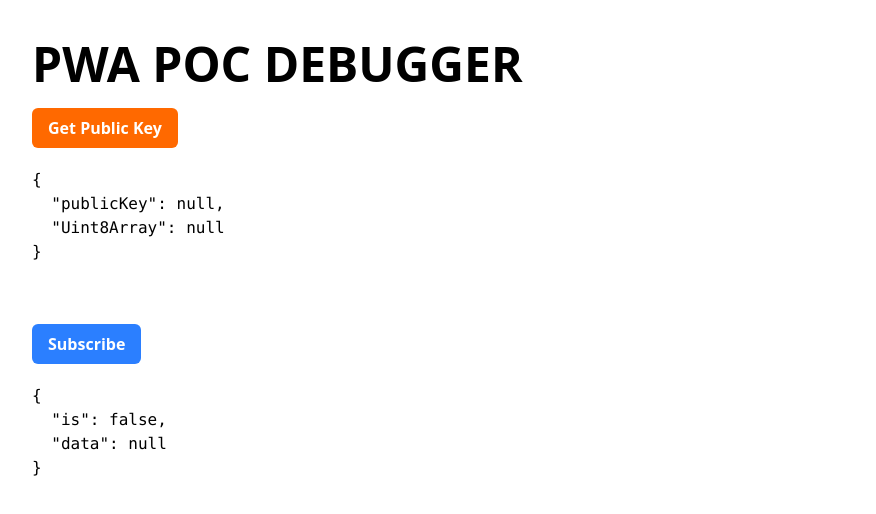
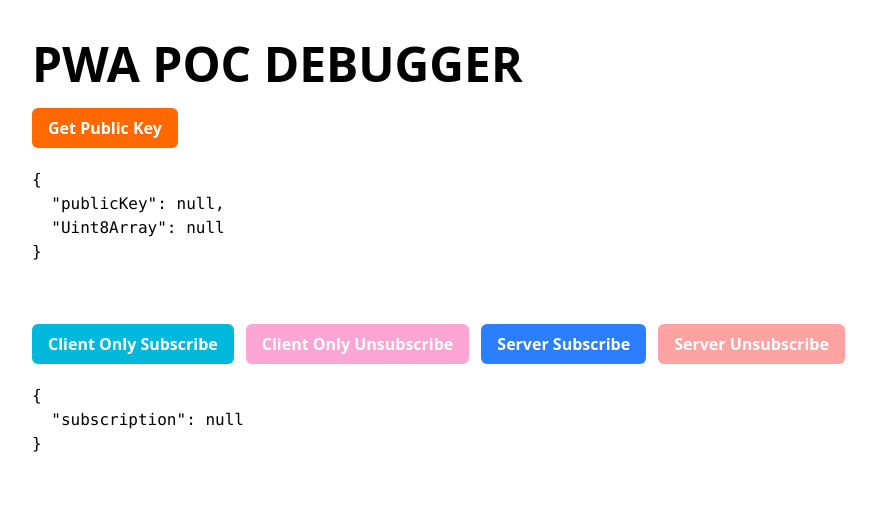
Before and after one commit to kobykris/poc_pwa_app, a React app: page / in a window 1280 px wide. Shown: the top 514 px of the page, without its empty margins (8-884 px from the left). Built offline with nearby package versions, Linux system fonts and the light colour scheme; no server answers; the HTML template or start-up script is replaced by a standard one.

Commit message:
feat(test): add buttons for subscription management

```diff
--- a/src/components/PWATest.tsx
+++ b/src/components/PWATest.tsx
@@ -3,27 +3,61 @@ import { urlBase64ToUint8Array } from '../utils'
 
 const PWATest = () => {
   const [publicKey, setPublicKey] = useState<string | null>(null);
-  const [isSubscribed, setIsSubscribed] = useState(false);
+  const [subscription, setSubscription] = useState<PushSubscription | null>(null);
 
   const baseUrl = import.meta.env.VITE_API_URL
 
-  // Check if the user is already subscribed
-  const checkSubscription = async () => {
-    if ('serviceWorker' in navigator) {
+  // Get existing subscription object
+  const pushManagerGetSubscription = async () => {
+    if (!('serviceWorker' in navigator)) throw new Error('Service Worker is not supported in this browser.')
+    if (!('PushManager' in window)) throw new Error('Push API is not supported in this browser.')
+
     const registration = await navigator.serviceWorker.ready
-      const sub = await registration.pushManager.getSubscription()
-      console.log('checkSubscription:', {sub})
-      // setIsSubscribed(!sub)
-      setIsSubscribed(!!sub)
+    return registration.pushManager.getSubscription()
   }
+  // Subscribe to push manager
+  const pushManagerSubscribe = async (publicKey: string) => {
+    if (!('serviceWorker' in navigator)) throw new Error('Service Worker is not supported in this browser.')
+    if (!('PushManager' in window)) throw new Error('Push API is not supported in this browser.')
+    if (!navigator.onLine) throw new Error('No internet connection.')
+
+    const registration = await navigator.serviceWorker.ready
+    return registration.pushManager.subscribe({
+      userVisibleOnly: true,
+      applicationServerKey: urlBase64ToUint8Array(publicKey) as BufferSource,
+    });
   }
 
+  // Fetch public key from server
   const getPublicKey = async () => {
     const response = await fetch(`${baseUrl}/vapid-public-key`)
     const { publicKey } = await response.json()
     return publicKey
   }
+  // Post subscription to server
+  const postSubscription = async (subscription: PushSubscription) => {
+    const response = await fetch(`${baseUrl}/subscribe`, {
+      method: 'POST',
+      headers: {
+        'Content-Type': 'application/json',
+      },
+      body: JSON.stringify(subscription),
+    })
+    return response.json()
+  }
+  // Post unsubscription from server
+  const postUnsubscription = async (endpoint: string) => {
+    const response = await fetch(`${baseUrl}/unsubscribe`, {
+      method: 'POST',
+      headers: {
+        'Content-Type': 'application/json',
+      },
+      body: JSON.stringify({ endpoint }),
+    })
+    return response.json()
+  }
 
+  // Button Handlers
   const handleCheckPublicKey = async () => {
     try {
       const publicKey = await getPublicKey()
@@ -33,31 +67,92 @@ const PWATest = () => {
     }
   }
   const handleSubscribe = async () => {
-    if (!('serviceWorker' in navigator)) {
-      alert('Service Worker is not supported in this browser.')
+    try {
+      const publicKey = await getPublicKey()
+      if ( !publicKey ) throw new Error('No public key available')
+      const subscription = await pushManagerSubscribe(publicKey)
+      console.log('Push Subscription:', subscription)
+      setSubscription(subscription)
+    } catch (error) {
+      console.error('Error subscribing to push manager:', error)
+      if (error instanceof Error && error.name === 'NetworkError') {
+        alert('Subscription failed due to a network error. Please try again when you are online.');
+      } else {
+        alert('An error occurred while subscribing. Please try again.');
+      }
       return
     }
+  }
+  const handleUnSubscribe = async () => {
+    try {
+      const subscription = await pushManagerGetSubscription()
+      if (subscription) {
+        const resp = await subscription.unsubscribe()
+        if (resp) console.log('Unsubscribed!!')
+      }
+      setSubscription(null)
+    } catch (error) {
+      console.error('Error unsubscribing:', error)
+    }
+  }
+  const handleServerSubscribe = async () => {
 
-    if (!('PushManager' in window)) {
-      alert('Push API is not supported in this browser.')
+    try {
+      const publicKey = await getPublicKey()
+      if ( !publicKey ) throw new Error('No public key available')
+      const subscription = await pushManagerSubscribe(publicKey)
+      if ( !subscription ) throw new Error('No subscription available')
+
+      const resp = await postSubscription(subscription)
+      console.log('Server subscription response:', resp)
+      if ( !resp.success ) throw new Error(resp.message)
+      setSubscription(subscription)
+    } catch (error) {
+      console.error('Service Worker registration failed:', error)
+      if (error instanceof Error && error.name === 'NetworkError') {
+        alert('Subscription failed due to a network error. Please try again when you are online.');
+      } else {
+        alert('An error occurred while subscribing. Please try again.');
+      }
       return
     }
+  }
+  const handleServerUnSubscribe = async () => {
 
-    console.log('Registering service worker...')
     try {
-      const registration = await navigator.serviceWorker.ready
-      console.log('Service Worker registered:', registration)
-
+      const subscription = await pushManagerGetSubscription()
+      if (subscription) {
+        const { endpoint } = subscription
+        console.log('endpoint', endpoint)
+        if (endpoint) {
+          const response = await postUnsubscription(endpoint)
+          console.log('Server unsubscription response:', response)
+          if ( !response.success ) throw new Error(response.message)
+        }
+        const resp = await subscription.unsubscribe()
+        if (resp) console.log('Unsubscribed!!')
+      }
+      setSubscription(null)
     } catch (error) {
       console.error('Service Worker registration failed:', error)
+      if (error instanceof Error && error.name === 'NetworkError') {
+        alert('Subscription failed due to a network error. Please try again when you are online.');
+      } else {
+        alert('An error occurred while subscribing. Please try again.');
+      }
       return
     }
+  }
 
+  // Check if the user is already subscribed
+  const checkSubscription = async () => {
+    const sub = await pushManagerGetSubscription()
+    setSubscription(sub)
   }
 
   useEffect(() => {
-    // console.log({navigator, window})
     checkSubscription()
+  // eslint-disable-next-line react-hooks/exhaustive-deps
   }, [])
 
   return (
@@ -69,7 +164,7 @@ const PWATest = () => {
         <button
           className='bg-orange-500 text-white font-semibold py-2 px-4 rounded-md hover:bg-orange-700 disabled:bg-orange-300 transition-colors duration-200'
           onClick={handleCheckPublicKey}
-          disabled={publicKey !== null}
+          disabled={!!publicKey}
         >
           Get Public Key
         </button>
@@ -85,19 +180,45 @@ const PWATest = () => {
       </div>
 
       <div className='py-5'>
+        <div className="flex gap-3">
+          <button
+            className='bg-cyan-500 text-white font-semibold py-2 px-4 rounded-md hover:bg-cyan-700 disabled:bg-cyan-300 transition-colors duration-200'
+            onClick={handleSubscribe}
+            disabled={!!subscription}
+          >
+            Client Only Subscribe
+          </button>
+
+          <button
+            className='bg-pink-500 text-white font-semibold py-2 px-4 rounded-md hover:bg-pink-700 disabled:bg-pink-300 transition-colors duration-200'
+            onClick={handleUnSubscribe}
+            disabled={!subscription}
+          >
+            Client Only Unsubscribe
+          </button>
+
           <button
             className='bg-blue-500 text-white font-semibold py-2 px-4 rounded-md hover:bg-blue-700 disabled:bg-blue-300 transition-colors duration-200'
-          onClick={handleSubscribe}
-          disabled={isSubscribed}
+            onClick={handleServerSubscribe}
+            disabled={!!subscription}
           >
-          {isSubscribed ? 'Subscribed' : 'Subscribe'}
+            Server {subscription ? 'Subscribed' : 'Subscribe'}
           </button>
+
+          <button
+            className='bg-red-500 text-white font-semibold py-2 px-4 rounded-md hover:bg-red-700 disabled:bg-red-300 transition-colors duration-200'
+            onClick={handleServerUnSubscribe}
+            disabled={!subscription}
+          >
+            Server Unsubscribe
+          </button>
+
+        </div>
 
         <pre className='py-5 break-words whitespace-pre-wrap max-full overflow-auto max-h-100'>
           {
             JSON.stringify({
-              is: isSubscribed,
-              data: null
+              subscription: subscription
             }, null, 2)
           }
         </pre>
```
Lines whose indentation alone changed are shown as unchanged.
